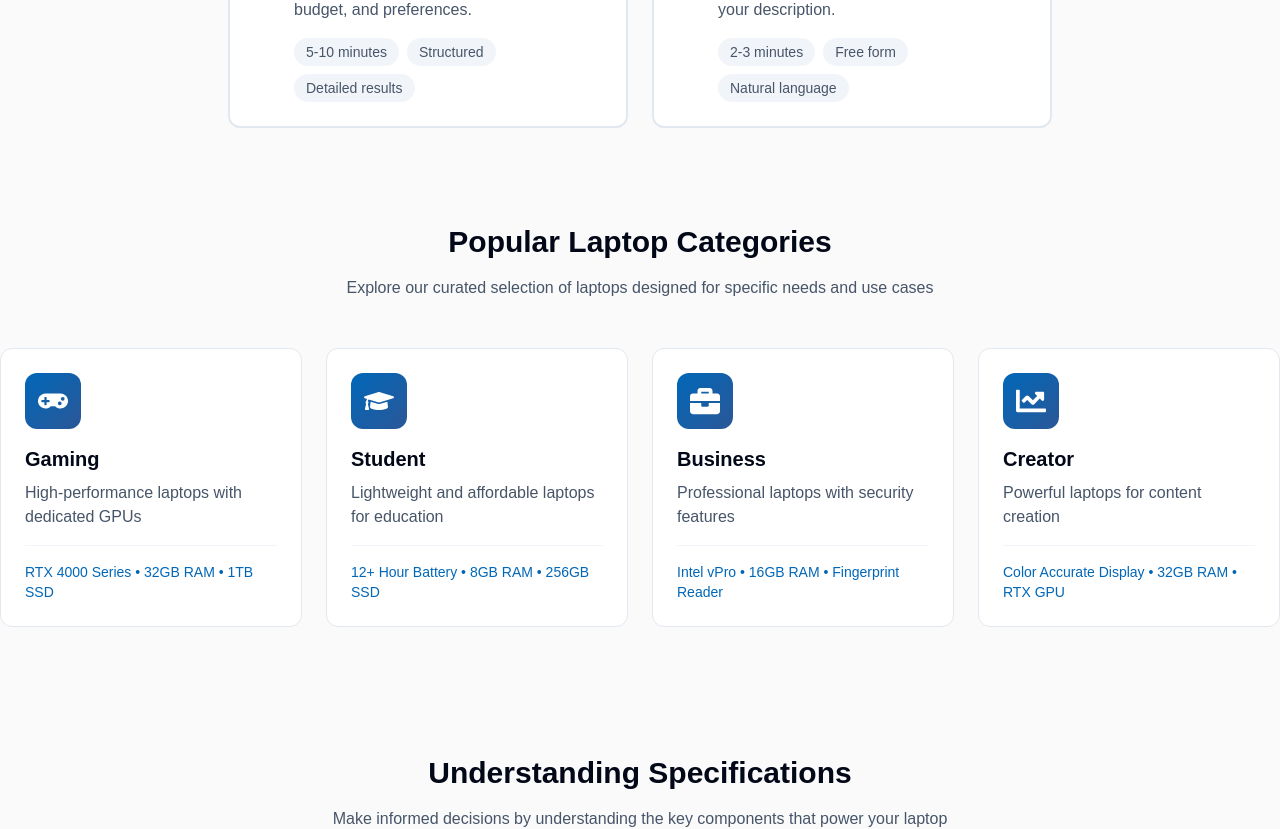
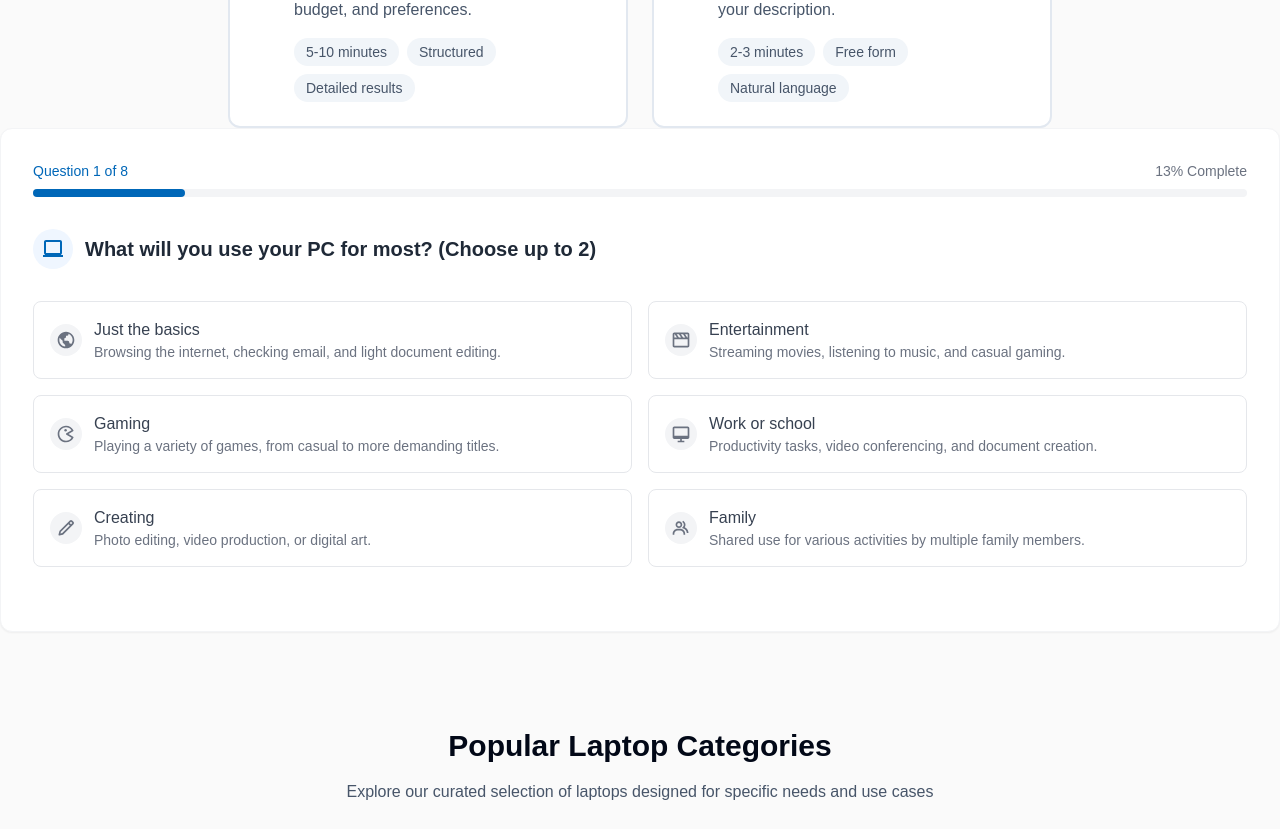
Before and after one commit to samh7/laptopie-nextjs, a Next.js app: page /home in a window 1280 px wide. Shown: the part 620-1449 px from the top of the page. Built offline with nearby package versions, Linux system fonts and the light colour scheme.

Commit message:
Refactor to change the default component

```diff
--- a/src/components/home/InputOption.tsx
+++ b/src/components/home/InputOption.tsx
@@ -64,6 +64,15 @@ export default function InputOption({
         </div>
       );
     default:
-      return <div></div>;
+      return (
+        <div className="bg-white rounded-xl shadow-sm p-8 border border-gray-100">
+          <QuizComponet
+            getRecsName={getRecsName}
+            onQuizComplete={(data: QuizAnswers) => {
+              handleUserAnswer(data);
+            }}
+          />
+        </div>
+      );
   }
 }
```
